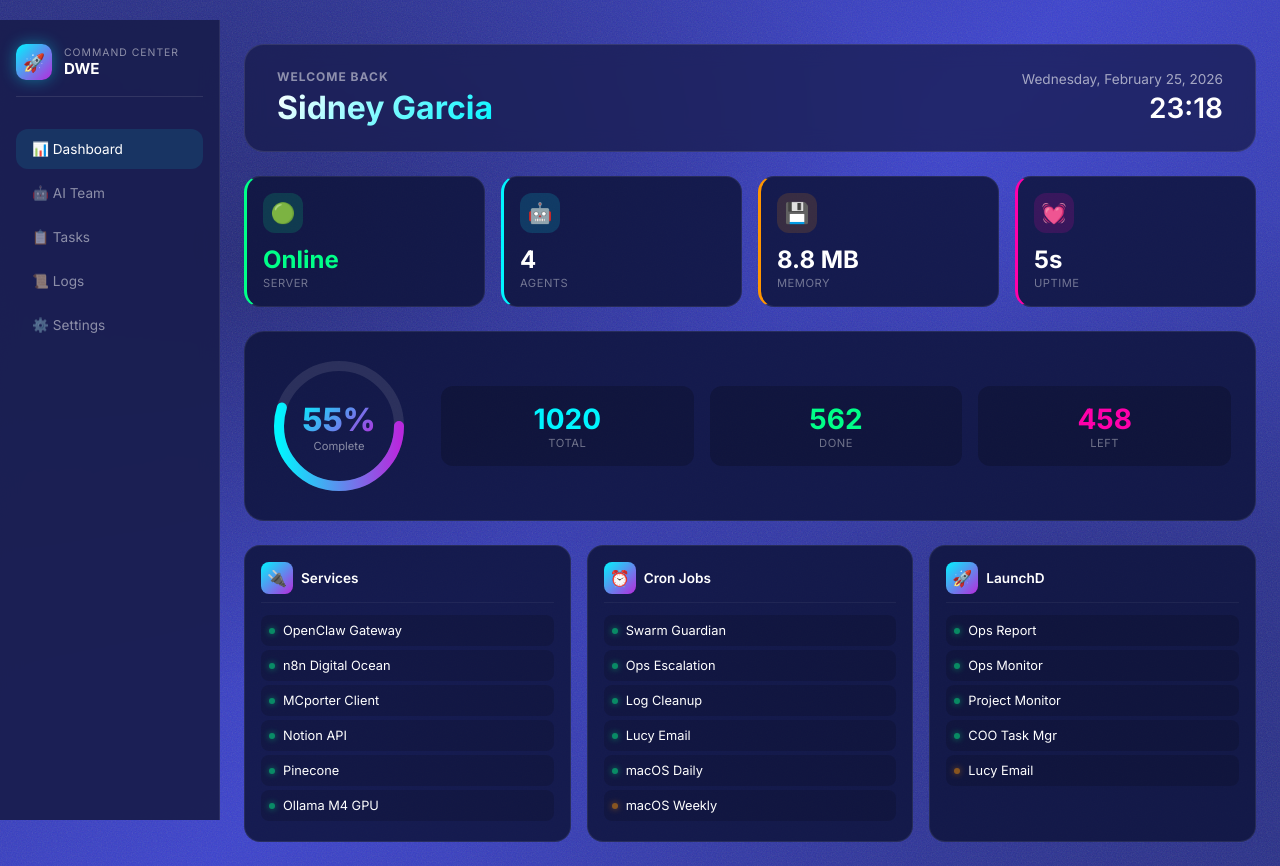
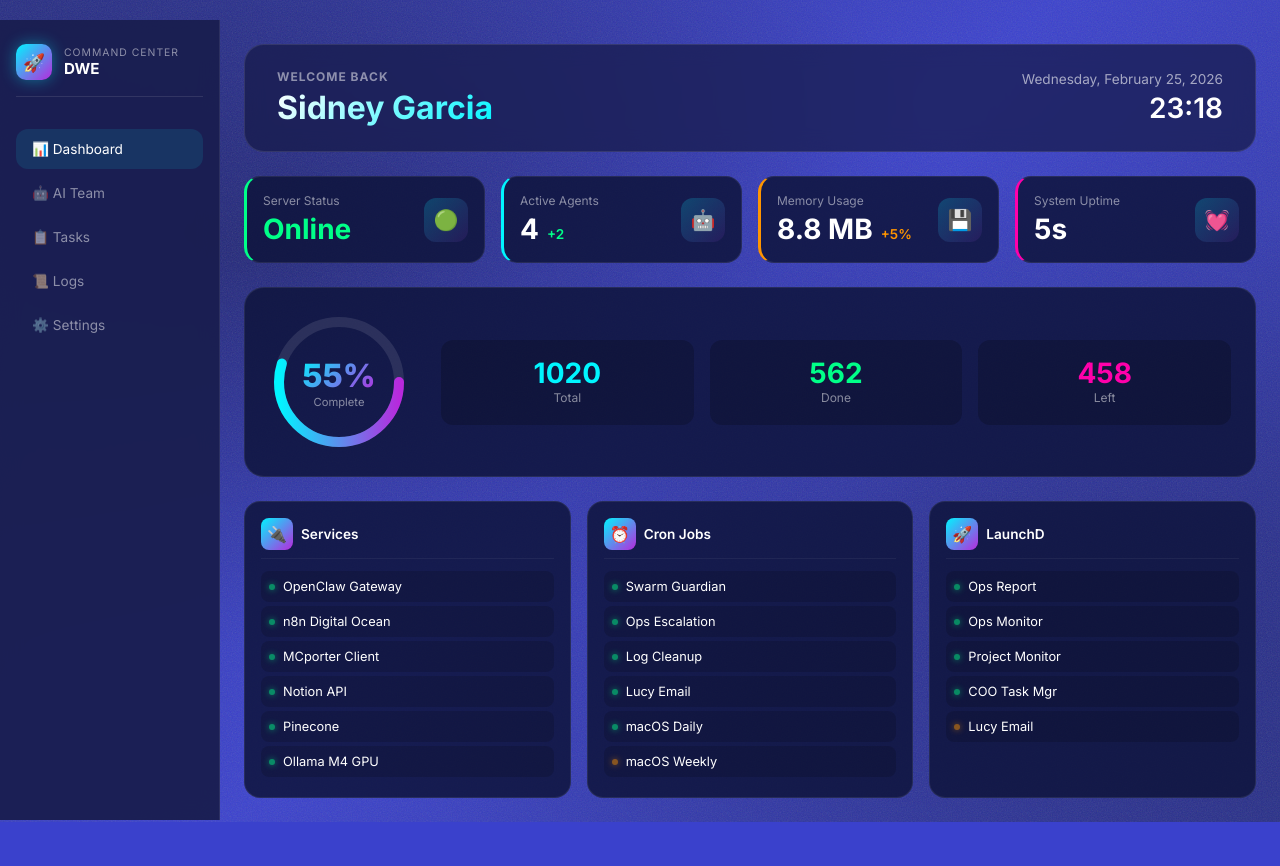
Before and after one commit to sirsid2001/dwe-command-center, a website: page dashboard.html in a window 1280 px wide. After the commit the page ends 822 px from the top, so only its background shows below. Drawn offline with Linux system fonts and the light colour scheme.

Commit message:
Chakra UI style stat cards - label top, value inline, icon right

```diff
--- a/dashboard.html
+++ b/dashboard.html
@@ -143,39 +143,52 @@
             border-radius: 16px;
             padding: 1rem;
             border-left: 3px solid #00f5ff;
+            display: flex;
+            justify-content: space-between;
+            align-items: center;
         }
 
         .stat-card.success { border-left-color: #00ff88; }
         .stat-card.warning { border-left-color: #ff9500; }
         .stat-card.danger { border-left-color: #ff00aa; }
 
+        .stat-content {
+            display: flex;
+            flex-direction: column;
+        }
+
+        .stat-label {
+            font-size: 0.75rem;
+            color: rgba(255, 255, 255, 0.5);
+            margin-bottom: 0.25rem;
+        }
+
+        .stat-value-row {
+            display: flex;
+            align-items: baseline;
+            gap: 0.5rem;
+        }
+
+        .stat-value {
+            font-size: 1.75rem;
+            font-weight: 700;
+        }
+
+        .stat-change {
+            font-size: 0.85rem;
+            font-weight: 600;
+            color: #00ff88;
+        }
+
         .stat-icon {
-            width: 40px;
-            height: 40px;
+            width: 44px;
+            height: 44px;
             border-radius: 12px;
             display: flex;
             align-items: center;
             justify-content: center;
             font-size: 1.25rem;
-            margin-bottom: 0.75rem;
-            background: rgba(0, 245, 255, 0.15);
-        }
-
-        .stat-card.success .stat-icon { background: rgba(0, 255, 136, 0.15); }
-        .stat-card.warning .stat-icon { background: rgba(255, 149, 0, 0.15); }
-        .stat-card.danger .stat-icon { background: rgba(255, 0, 170, 0.15); }
-
-        .stat-value {
-            font-size: 1.5rem;
-            font-weight: 700;
-            margin-bottom: 0.15rem;
-        }
-
-        .stat-label {
-            font-size: 0.7rem;
-            color: rgba(255, 255, 255, 0.4);
-            text-transform: uppercase;
-            letter-spacing: 0.5px;
+            background: linear-gradient(135deg, rgba(0, 245, 255, 0.2) 0%, rgba(184, 41, 221, 0.1) 100%);
         }
 
         .progress-section {
@@ -362,24 +375,42 @@
 
             <div class="stats-grid">
                 <div class="stat-card success">
+                    <div class="stat-content">
+                        <div class="stat-label">Server Status</div>
+                        <div class="stat-value-row">
+                            <div class="stat-value" style="color: #00ff88;">Online</div>
+                        </div>
+                    </div>
                     <div class="stat-icon">🟢</div>
-                    <div class="stat-value" style="color: #00ff88;">Online</div>
-                    <div class="stat-label">Server</div>
                 </div>
                 <div class="stat-card">
+                    <div class="stat-content">
+                        <div class="stat-label">Active Agents</div>
+                        <div class="stat-value-row">
+                            <div class="stat-value">4</div>
+                            <div class="stat-change">+2</div>
+                        </div>
+                    </div>
                     <div class="stat-icon">🤖</div>
-                    <div class="stat-value">4</div>
-                    <div class="stat-label">Agents</div>
                 </div>
                 <div class="stat-card warning">
+                    <div class="stat-content">
+                        <div class="stat-label">Memory Usage</div>
+                        <div class="stat-value-row">
+                            <div class="stat-value">8.8 MB</div>
+                            <div class="stat-change" style="color: #ff9500;">+5%</div>
+                        </div>
+                    </div>
                     <div class="stat-icon">💾</div>
-                    <div class="stat-value">8.8 MB</div>
-                    <div class="stat-label">Memory</div>
                 </div>
                 <div class="stat-card danger">
+                    <div class="stat-content">
+                        <div class="stat-label">System Uptime</div>
+                        <div class="stat-value-row">
+                            <div class="stat-value" id="uptime">0s</div>
+                        </div>
+                    </div>
                     <div class="stat-icon">💓</div>
-                    <div class="stat-value" id="uptime">0s</div>
-                    <div class="stat-label">Uptime</div>
                 </div>
             </div>
 
```
